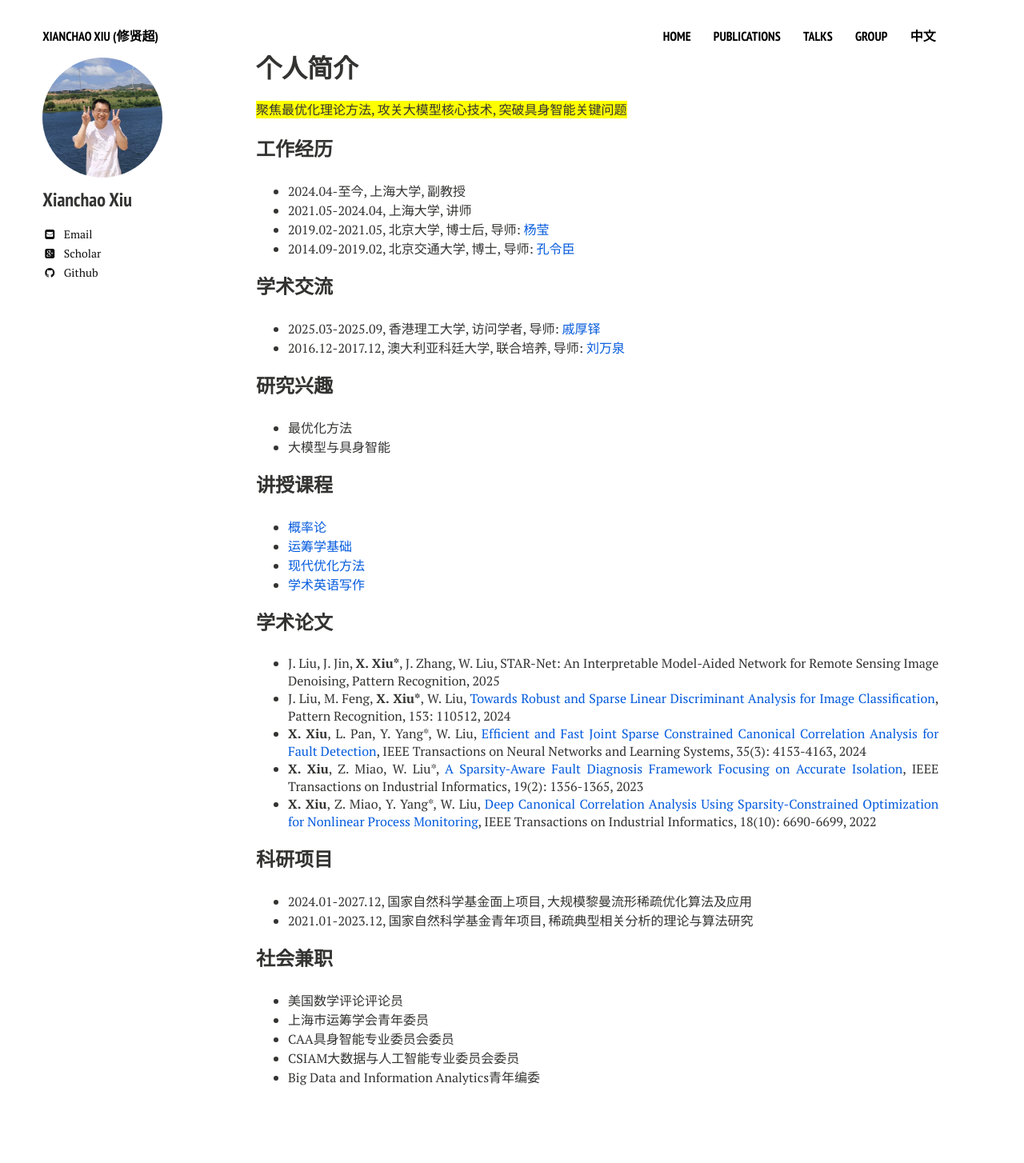
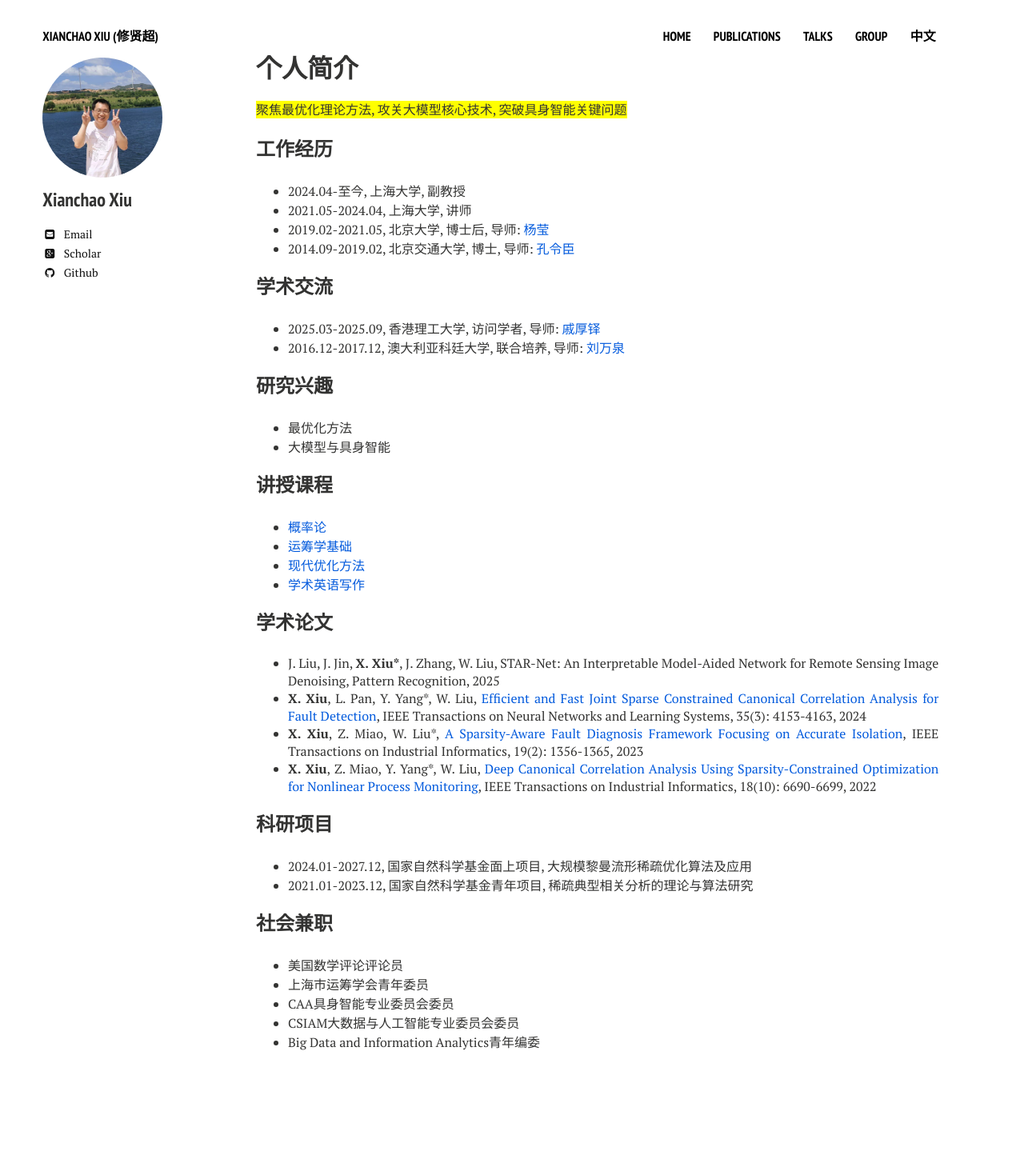
Before and after one commit to xianchaoxiu/xianchaoxiu.github.io, a Jekyll site: the page built from chinese/index.md, in a window 1280 px wide. Shown: the whole page at 80% size. Built offline with Jekyll 4.4.1, drawn with Linux system fonts in a browser that asks for light colours; nearby versions of some CDN libraries; after the commit the page ends 1410 px from its top, so only the background shows below that.

Commit message:
Update index.md

```diff
--- a/chinese/index.md
+++ b/chinese/index.md
@@ -35,7 +35,6 @@ share: false
 
 ### 学术论文
 * J. Liu, J. Jin, <b>X. Xiu*</b>, J. Zhang, W. Liu, STAR-Net: An Interpretable Model-Aided Network for Remote Sensing Image Denoising, Pattern Recognition, 2025
-* J. Liu, M. Feng, <b>X. Xiu*</b>, W. Liu, <a href="https://doi.org/10.1016/j.patcog.2024.110512" class="textlink" target="_blank">Towards Robust and Sparse Linear Discriminant Analysis for Image Classification</a>, Pattern Recognition, 153: 110512, 2024
 * <b>X. Xiu</b>, L. Pan, Y. Yang*, W. Liu, <a href="https://doi.org/10.1109/TNNLS.2022.3201881" class="textlink" target="_blank">Efficient and Fast Joint Sparse Constrained Canonical Correlation Analysis for Fault Detection</a>, IEEE Transactions on Neural Networks and Learning Systems, 35(3): 4153-4163, 2024
 * <b>X. Xiu</b>, Z. Miao, W. Liu*, <a href="https://doi.org/10.1109/TII.2022.3180070" class="textlink" target="_blank">A Sparsity-Aware Fault Diagnosis Framework Focusing on Accurate Isolation</a>, IEEE Transactions on Industrial Informatics, 19(2): 1356-1365, 2023
 * <b>X. Xiu</b>, Z. Miao, Y. Yang*, W. Liu, <a href="https://doi.org/10.1109/TII.2021.3121770" class="textlink" target="_blank">Deep Canonical Correlation Analysis Using Sparsity-Constrained Optimization for Nonlinear Process Monitoring</a>, IEEE Transactions on Industrial Informatics, 18(10): 6690-6699, 2022
```
